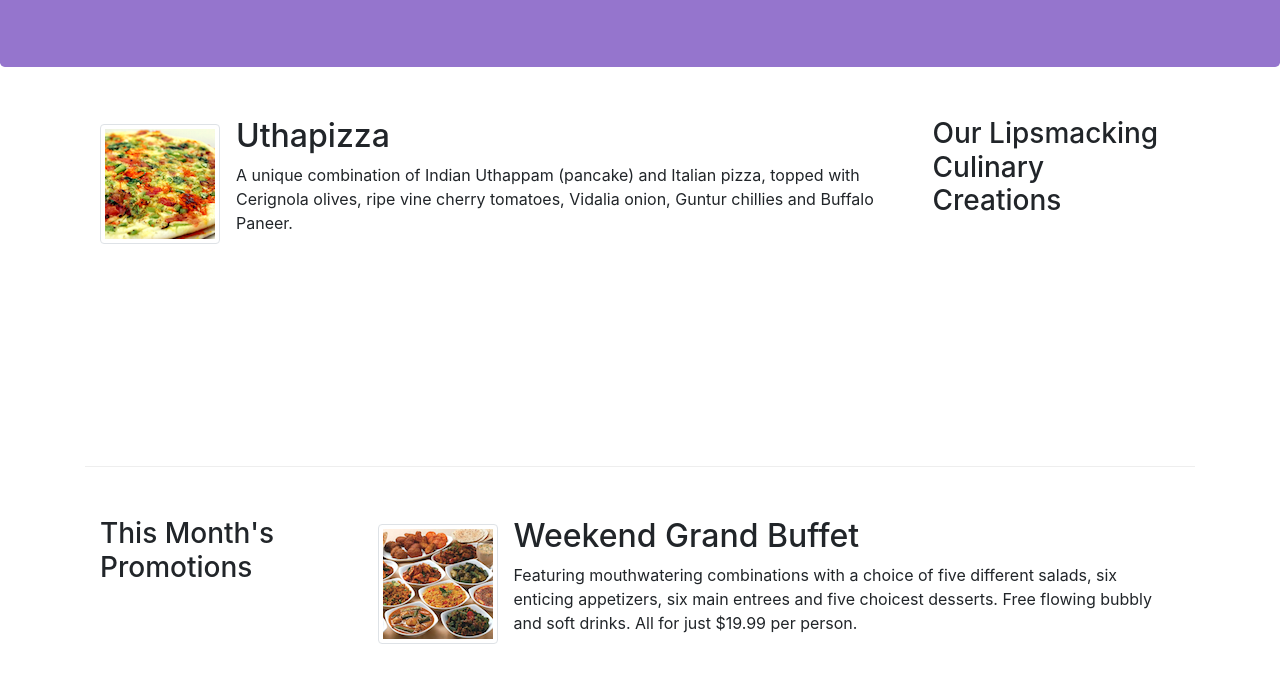
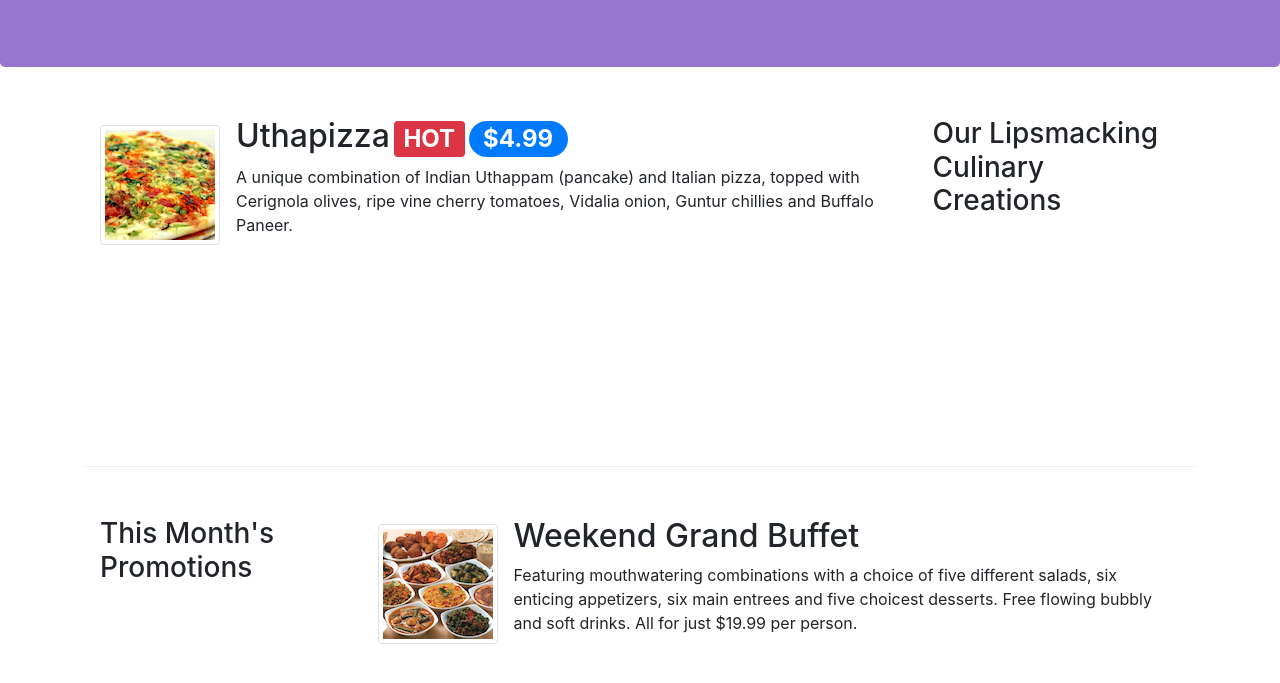
Before and after one commit to NazmiaMouri/Restaurant-Management-bootstrap, a website: page index.html in a window 1280 px wide. Shown: the part 267-950 px from the top of the page. Drawn offline with nearby package versions, Linux system fonts and the light colour scheme.

Commit message:
alerting users

```diff
--- a/index.html
+++ b/index.html
@@ -57,7 +57,7 @@
                 <div class='media'>
                     <img src='img/uthappizza.png' alt='uthappizza' class='d-flex mr-3 img-thumbnail align-self-center'>
                 <div class ="media-body">
-                    <h2 class ="mt-0"> Uthapizza</h2>
+                    <h2 class ="mt-0"> Uthapizza<span class='badge badge-danger mr-1 ml-1'>HOT </span><span class='badge badge-pill badge-primary'> $4.99</span></h2>
                     <p class='d-none d-sm-block'> A unique combination of Indian Uthappam (pancake) and Italian pizza, topped with Cerignola olives, ripe vine cherry tomatoes, Vidalia onion, Guntur chillies and Buffalo Paneer.</p>
                 </div>
                 </div>
```
